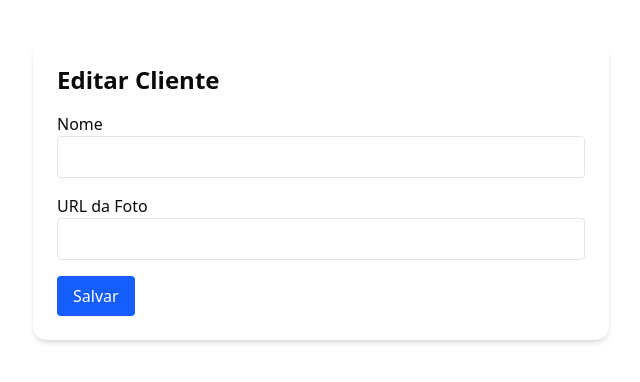
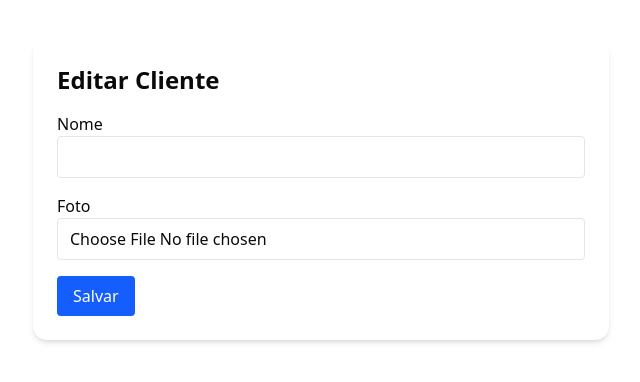
Before and after one commit to delivize/aplicativodelivize, a Next.js app: page /cardapio/1 in a window 1280 px wide. Shown: the top 382 px of the page, without its empty margins (319-959 px from the left). Built offline with nearby package versions, Linux system fonts and the light colour scheme; no server answers; the database is empty.

Commit message:
Alteração da página de edição

```diff
--- a/app/cardapio/[slug]/page.tsx
+++ b/app/cardapio/[slug]/page.tsx
@@ -2,7 +2,7 @@
 
 import { useState, useEffect } from "react";
 import { useRouter } from "next/navigation";
-import { createClient } from "@/lib/client"; // versão client-side
+import { createClient } from "@/lib/client";
 import Image from "next/image";
 
 interface Props {
@@ -17,10 +17,11 @@ export default function EditClientPage({ params }: Props) {
     name: "",
     photo_url: "",
   });
+  const [file, setFile] = useState<File | null>(null);
 
   useEffect(() => {
     const fetchClient = async () => {
-      const { data, error } = await supabase
+      const { data } = await supabase
         .from("clients")
         .select("name, photo_url")
         .eq("subdomain", params.slug)
@@ -33,15 +34,43 @@ export default function EditClientPage({ params }: Props) {
     fetchClient();
   }, [params.slug]);
 
+  useEffect(() => {
+    if (client.name) {
+      document.title = `Delivize | ${client.name}`;
+    }
+  }, [client.name]);
+
   const handleChange = (e: React.ChangeEvent<HTMLInputElement>) => {
     setClient({ ...client, [e.target.name]: e.target.value });
   };
 
   const handleSubmit = async (e: React.FormEvent) => {
     e.preventDefault();
+
+    let photoUrl = client.photo_url;
+
+    if (file) {
+      const ext = file.name.split(".").pop();
+      const fileName = `${params.slug}.${ext}`;
+      const { error: uploadError } = await supabase.storage
+        .from("client-photos")
+        .upload(fileName, file, { upsert: true });
+
+      if (uploadError) {
+        alert("Erro ao fazer upload da imagem.");
+        return;
+      }
+
+      const { data: urlData } = supabase.storage
+        .from("client-photos")
+        .getPublicUrl(fileName);
+
+      photoUrl = urlData.publicUrl;
+    }
+
     const { error } = await supabase
       .from("clients")
-      .update(client)
+      .update({ ...client, photo_url: photoUrl })
       .eq("subdomain", params.slug);
 
     if (!error) {
@@ -70,12 +99,11 @@ export default function EditClientPage({ params }: Props) {
         </div>
 
         <div>
-          <label className="block font-medium">URL da Foto</label>
+          <label className="block font-medium">Foto</label>
           <input
-            type="text"
-            name="photo_url"
-            value={client.photo_url}
-            onChange={handleChange}
+            type="file"
+            accept="image/*"
+            onChange={(e) => setFile(e.target.files?.[0] || null)}
             className="w-full border rounded px-3 py-2"
           />
         </div>
```
